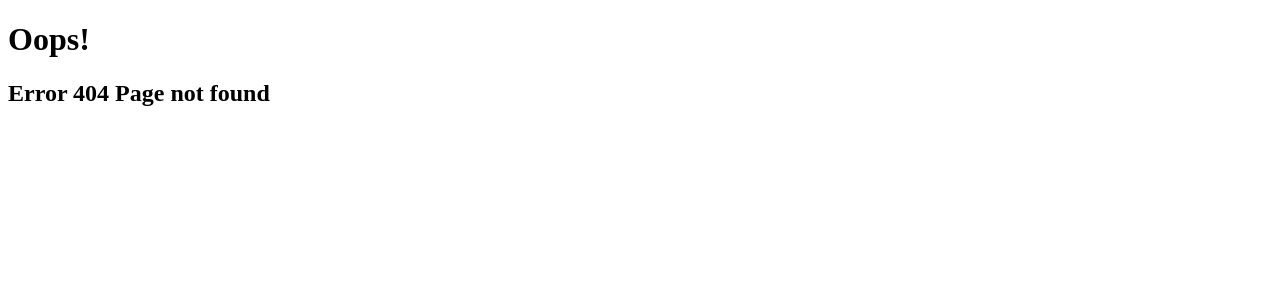
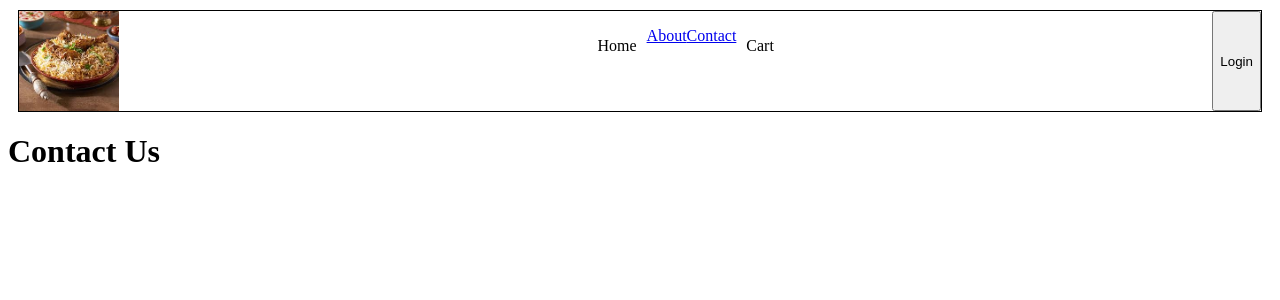
Before and after one commit to mohdyaseen-ind/SnackStack, a React (Vite) app: page /contact in a window 1280 px wide. Before the commit this address had no page. Shown: the top 300 px of the page. Built offline with nearby package versions, Linux system fonts and the light colour scheme.

Commit message:
added Link

```diff
--- /dev/null
+++ b/src/components/Contact.jsx
@@ -0,0 +1,11 @@
+import React from 'react'
+
+const Contact = () => {
+  return (
+    <>
+        <h1>Contact Us</h1>
+    </>
+  )
+}
+
+export default Contact
--- a/src/components/NavBar.jsx
+++ b/src/components/NavBar.jsx
@@ -13,7 +13,7 @@ const NavBar = () => {
             <ul>
                 <li>Home</li>
                 <Link to="/about"><li>About</li></Link>
-                <li>Contact</li>
+                <Link to="/contact"><li>Contact</li></Link>
                 <li>Cart</li>
             </ul>
         </div>
--- a/src/main.jsx
+++ b/src/main.jsx
@@ -5,6 +5,7 @@ import App from './App.jsx'
 import Body from './components/Body.jsx'
 import About from './components/About.jsx'
 import Error from './components/Error.jsx'
+import Contact from './components/Contact.jsx'
 import {createBrowserRouter , RouterProvider} from 'react-router-dom'
 
 const appRouter = createBrowserRouter([
@@ -21,6 +22,10 @@ const appRouter = createBrowserRouter([
                 path : '/about',
                 element : <About />
             },
+            {
+                path : '/contact',
+                element : <Contact />
+            },
         ]
     },
 
```
